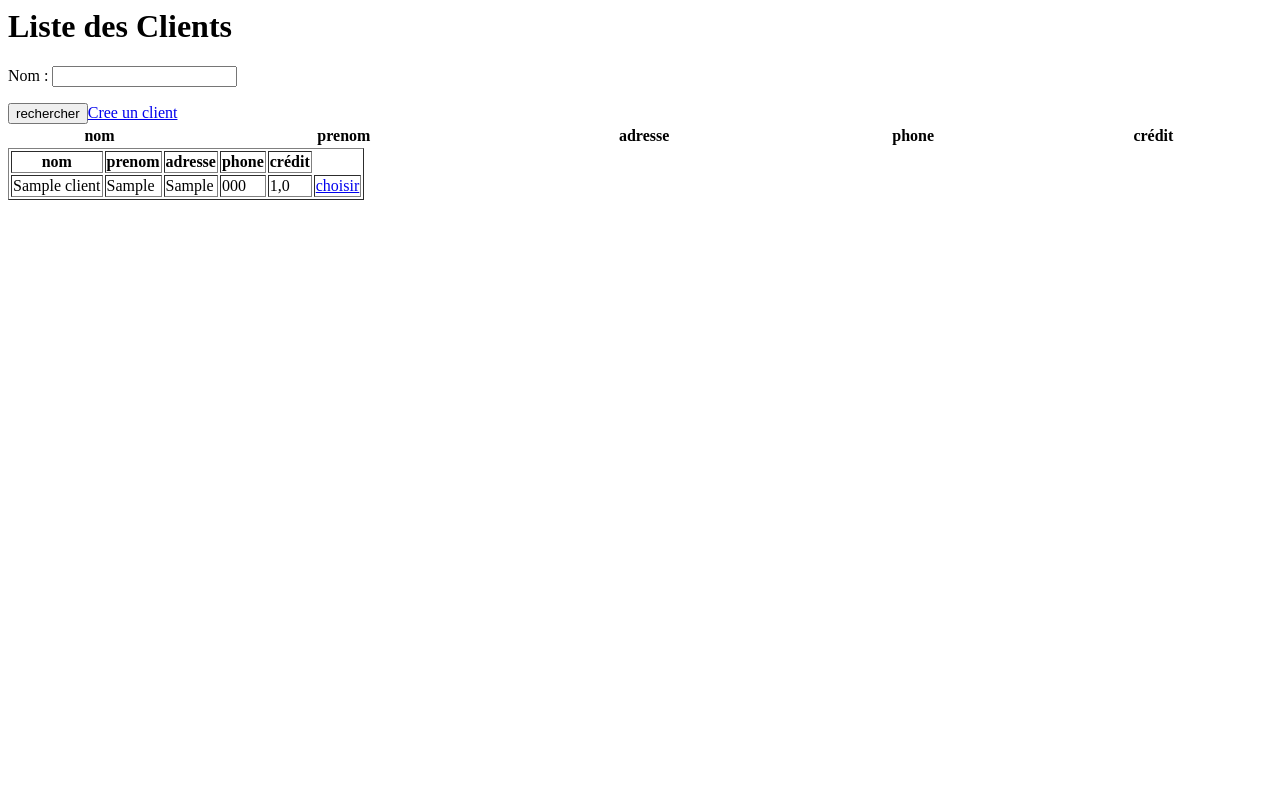
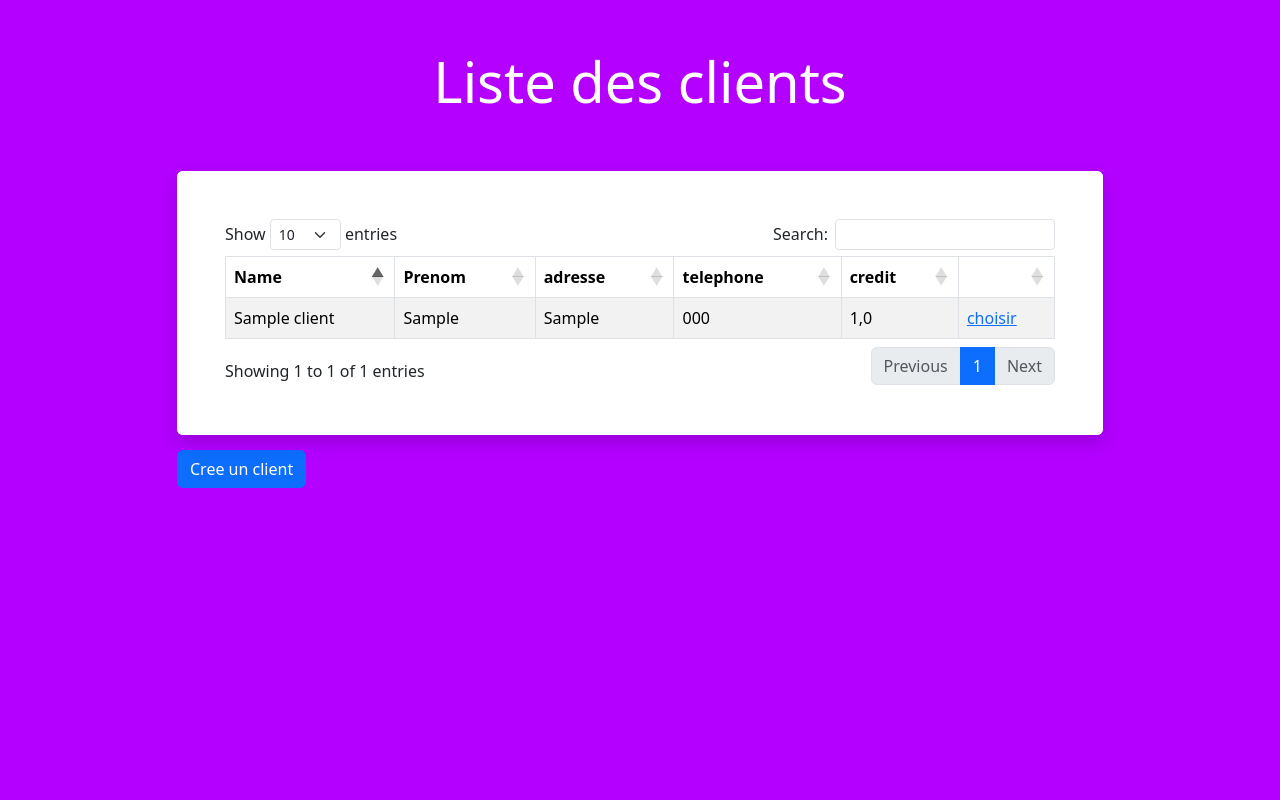
Before and after one commit to BouchamaDjad/Projet-SI-2, a Django app: page /SelectionClient/ in a window 1280 px wide. Run offline with Django 4.2, Linux system fonts and the light colour scheme; tables that the repository leaves empty hold one stand-in row (values such as "Sample post"); lists and menus that the app fills with data are empty; some libraries are stand-ins or nearby versions.

Commit message:
styling selection client

```diff
--- a/ProjetSI2/gestionStock/Templates/selection_client.html
+++ b/ProjetSI2/gestionStock/Templates/selection_client.html
@@ -1,6 +1,23 @@
-<h1>Liste des Clients</h1>
+<!DOCTYPE html>
+<html lang="fr">
+{%load static%}
+<head>
+    <meta charset="UTF-8">
+    <meta http-equiv="X-UA-Compatible" content="IE=edge">
+    <meta name="viewport" content="width=device-width, initial-scale=1.0">
+    <link rel="stylesheet" href="{%static 'css/bootstrap.min.css'%}">
+    <link rel="stylesheet" href="{%static 'custom.css' %}"/>
+    <link rel="stylesheet" href="https://stackpath.bootstrapcdn.com/font-awesome/4.7.0/css/font-awesome.min.css"/>
+    <link rel="stylesheet" href="https://cdn.datatables.net/1.10.19/css/dataTables.bootstrap4.min.css"/>
+    <title>Clients</title>
+</head>
+<body class ="body-bg">
+  <div class="container py-5">
+  <header class="text-center text-white">
+    <h1 class="display-4">Liste des clients </h1>
+  </header>
 
- <div class="row py-5">
+  <div class="row py-5">
     <div class="col-lg-10 mx-auto">
       <div class="card rounded shadow border-0">
         <div class="card-body p-5 bg-white rounded">
@@ -8,37 +25,40 @@
             <table id="example" style="width:100%" class="table table-striped table-bordered">
               <thead>
                 <tr>
-                    <th>nom</th>
-                    <th>prenom</th>
-                    <th>adresse</th>
-                    <th>phone</th>
-                    <th>crédit</th>
+                  <th>Name</th>
+                  <th>Prenom</th>
+                  <th>adresse</th>
+                  <th>telephone</th>
+                  <th>credit</th>
+                  <th></th>
                 </tr>
               </thead>
               <tbody>
-    <form method="GET">
-        {{form.as_p}}
-        <button type="submit">rechercher</button>
-    </form>
-
-    <a href="{%url "creeclientV" %}">Cree un client</a>
-
-    <table border="1">
-        <thead>
-            <th>nom</th>
-            <th>prenom</th>
-            <th>adresse</th>
-            <th>phone</th>
-            <th>crédit</th>
-        </thead>
-        {% for client in clients %}
-            <tbody>
+                {% for client in clients %}
+                <tr>
                 <td>{{ client.nom }}</td>
                 <td>{{ client.prenom }}</td>
                 <td>{{ client.adresse }}</td>
                 <td>{{ client.phone }}</td>
                 <td>{{ client.credit }}</td>
                 <td><a href=" {% url 'creationvente' client.id %}">choisir</a></td>
-            </tbody>
-        {% endfor %}
-</table>
+                </tr>
+                {% endfor %}
+              </tbody>
+            </table>
+          </div>
+        </div>
+      </div>
+      <a href="{%url "creeclientV" %}" class="btn btn-primary link">Cree un client</a>
+    </div>
+  </div>
+</div>
+
+</body>
+<script type="text/javascript" src="https://code.jquery.com/jquery-3.3.1.slim.min.js" ></script>
+<script type="text/javascript" src="{%static 'script.js' %}"></script>
+<script src = "https://cdn.datatables.net/1.10.19/js/jquery.dataTables.min.js"></script>
+<script src = "https://cdn.datatables.net/1.10.19/js/dataTables.bootstrap4.min.js" ></script>
+<script type="text/javascript" src="https://cdnjs.cloudflare.com/ajax/libs/twitter-bootstrap/4.3.1/js/bootstrap.bundle.min.js"></script>
+
+</html>
--- a/ProjetSI2/gestionStock/static/custom.css
+++ b/ProjetSI2/gestionStock/static/custom.css
@@ -4,3 +4,11 @@ body {
 .date {
     width : fit-content;
 }
+
+.body-bg {
+    background-color: rgb(179, 0, 255);
+}
+
+.link {
+    margin-top : 15px;
+}
```
